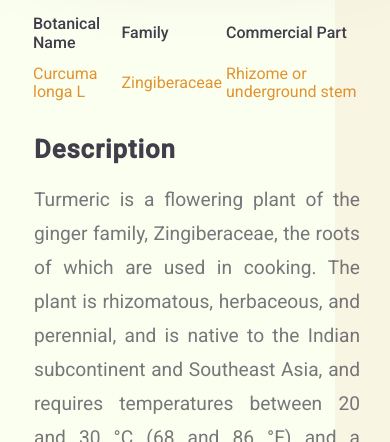
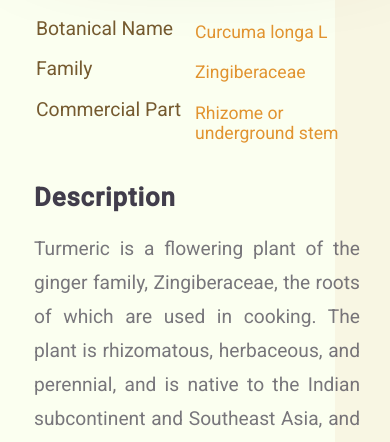
Before and after one commit to mohanyadav/satguru-exim-spices-website, a plain HTML site: page index.html in a window 390 px wide. Shown: the part 658-1100 px from the top of the page. Drawn offline with nearby package versions, Linux system fonts and the light colour scheme.

Commit message:
Mobile responsive table

```diff
--- a/css/main.css
+++ b/css/main.css
@@ -481,6 +481,42 @@ footer .third {
     footer .third {
         order: -1;
     }
+
+    /* Responsive table */
+    table, thead, tbody, th, td, tr {
+        display: block;
+    }
+
+    .info_table th {
+        position: absolute;
+        top: -9999px;
+        left: -9999px;
+    }
+
+    td {
+        position: relative;
+        padding-left: 50%;
+        padding-top: 10px;
+        padding-bottom: 10px;
+        font-size: 1.1em;
+    }
+
+    td::before {
+        width: 45%;
+        position: absolute;
+        top: 6px;
+        left: 6px;
+        padding-right: 10px;
+        white-space: nowrap;
+        color: rgba(84, 50, 0);
+        font-size: 1.1em;
+        margin-right: 20px;
+    }
+
+    td:nth-of-type(1)::before { content: 'Botanical Name'; }
+    td:nth-of-type(2)::before { content: 'Family'; }
+    td:nth-of-type(3)::before { content: 'Commercial Part'; }
+
 }
 
 
```
